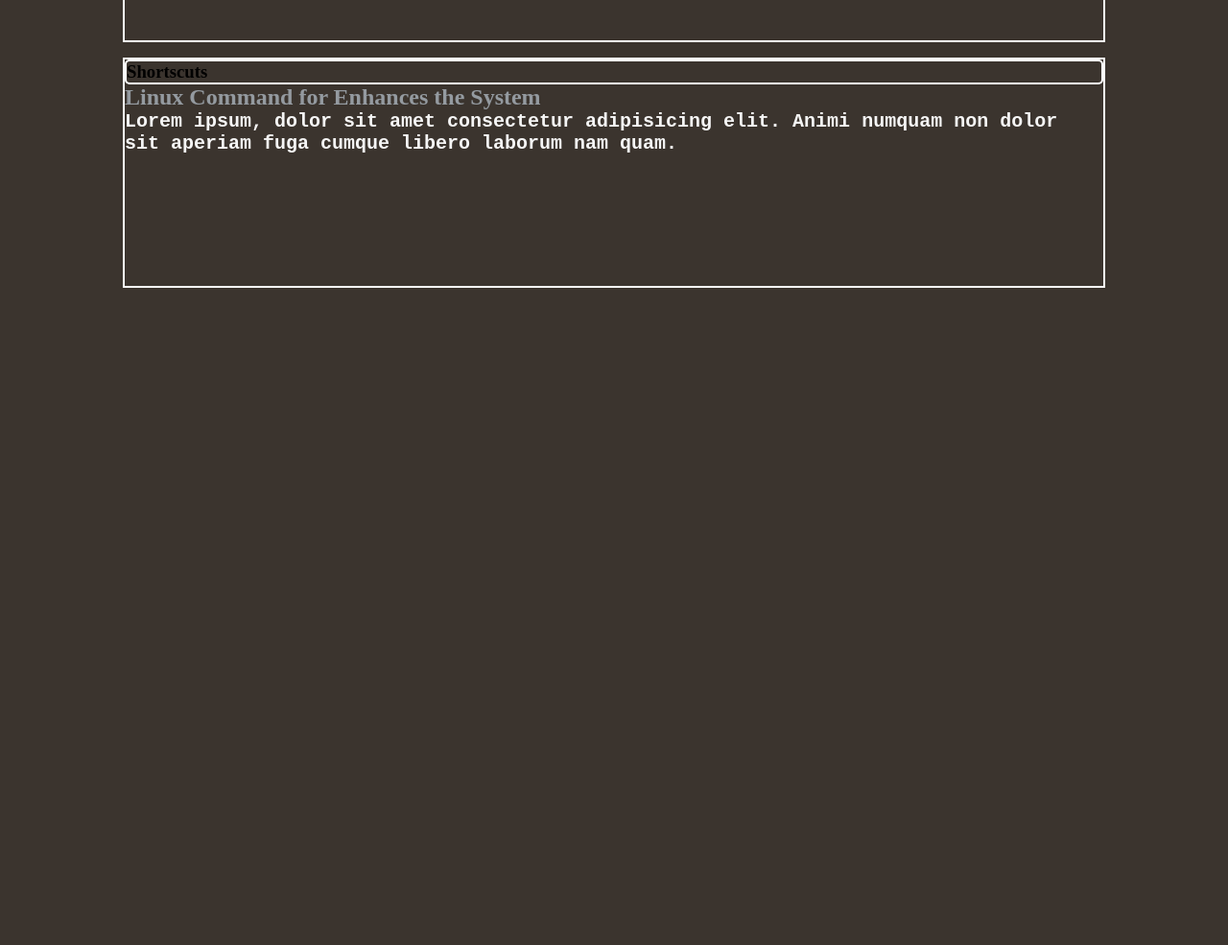
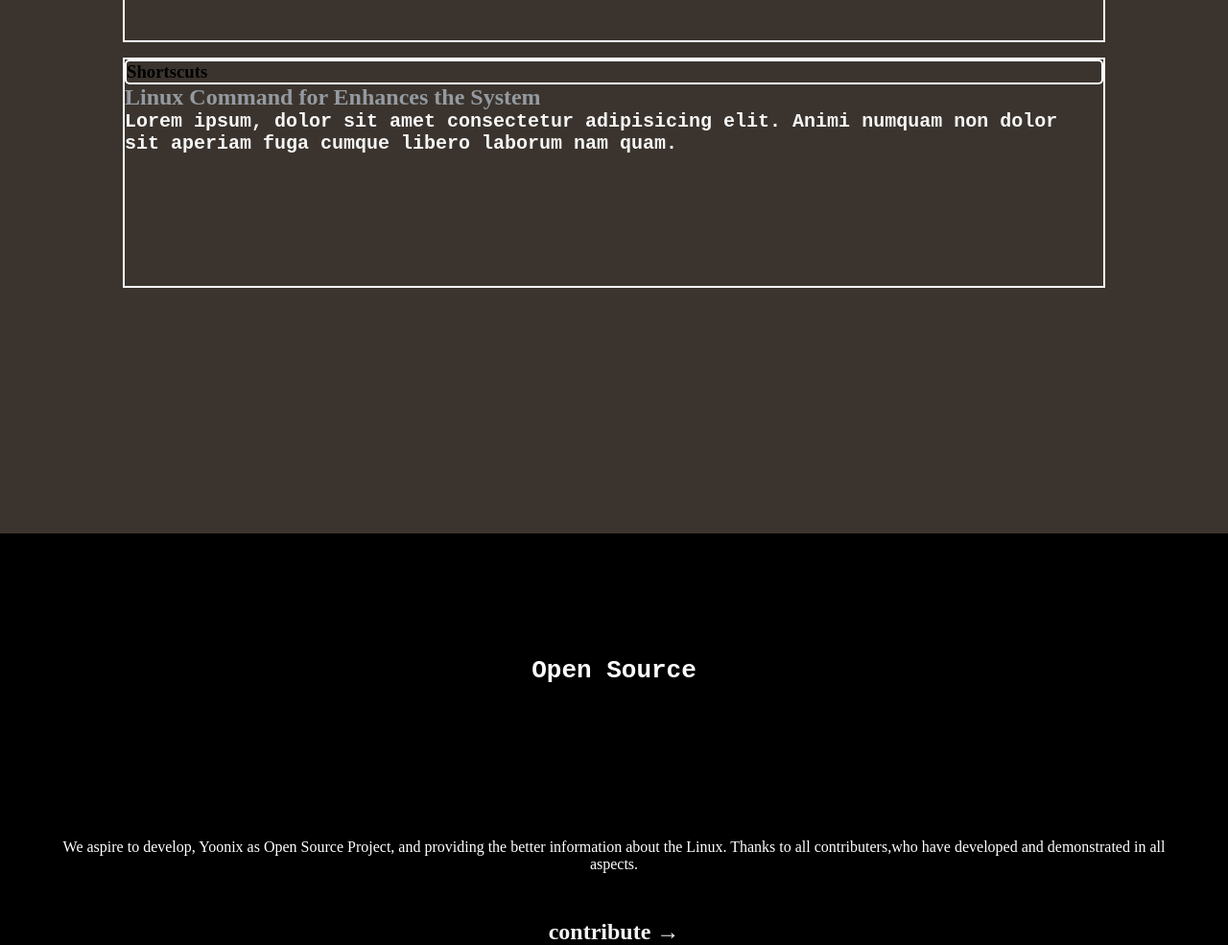
Before and after one commit to BandaKranthi31/Linux, a plain HTML site: page index.html in a window 1280 px wide. Shown: the part 1508-2493 px from the top of the page at 96% size. Before the commit the page ends 1808 px from the top, so only its background shows below. Drawn offline with Linux system fonts and the light colour scheme.

Commit message:
"added open source"

```diff
--- a/index.html
+++ b/index.html
@@ -60,11 +60,17 @@
         <h2> <a href="" class="whitesh"> Linux Command for Enhances the System</a></h2>
         <h4 class="fontt info whitestone">Lorem ipsum, dolor sit amet consectetur adipisicing elit. Animi numquam non dolor sit aperiam fuga cumque libero laborum nam quam.</h4>
      </div>
+</body>
+
+<div id="body1">
+    <h3 class="fontt center m20 f30">Open Source</h3>
+       <p class="center ita ma m20" id="ma">
+        We aspire to develop, Yoonix as Open Source Project, and providing
+        the better information about the Linux. Thanks to all contributers,who have
+        developed and demonstrated in all aspects.</p>
 
 
-
-
-
-
-</body>
+        <h2 class="center whitesh">
+            <a href="https://github.com/BandaKranthi31/Yoonix" class=" pb20 whitestone center"> contribute &#8594; </a></h2>
+</div>
 </html>
--- a/style.css
+++ b/style.css
@@ -58,6 +58,7 @@ body{
 }
 .whitestone{
     color: whitesmoke;
+    text-decoration: none;
 }
 .fontt{
     font-family: monospace;
@@ -95,3 +96,33 @@ body{
 .info{
     font-size: x-large;
 }
+#body1{
+    background-color: black;
+    margin-top: 20%;
+    color: white;
+}
+.m20{
+    padding-top: 10%;
+    margin-bottom: 1em;
+}
+.f30{
+    font-size:xx-large;
+}
+.ita{
+    font: italic;
+}
+.ma{
+    margin-top: 2em;
+   margin-left: 3em;
+   margin-right: 3em;
+}
+#ma{
+    margin-top: 2em;
+    margin-left: 3em;
+    margin-right: 3em;
+    padding-bottom: 2em;
+}
+.pb20{
+    margin-bottom: 100px;
+
+}
```
